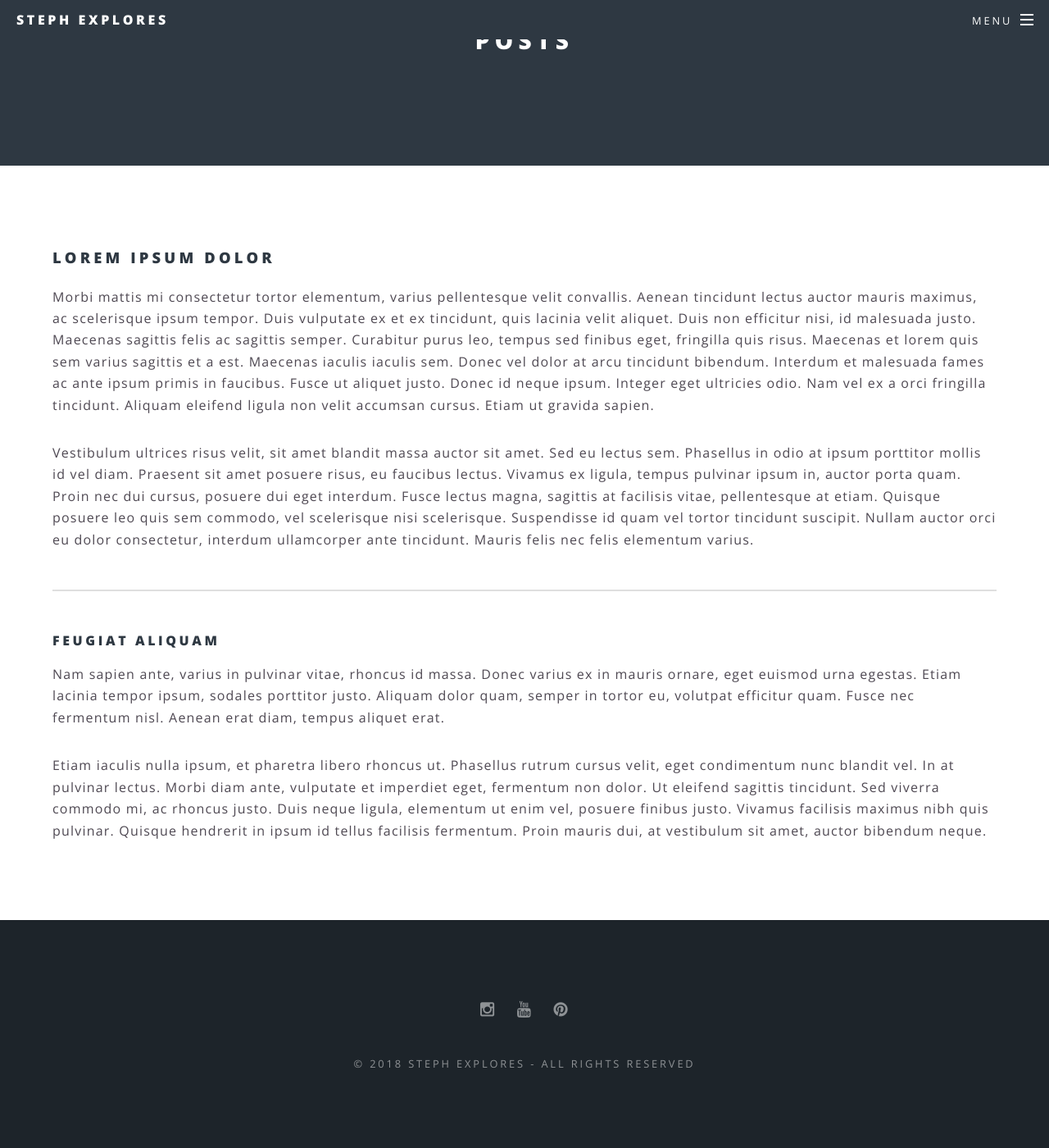
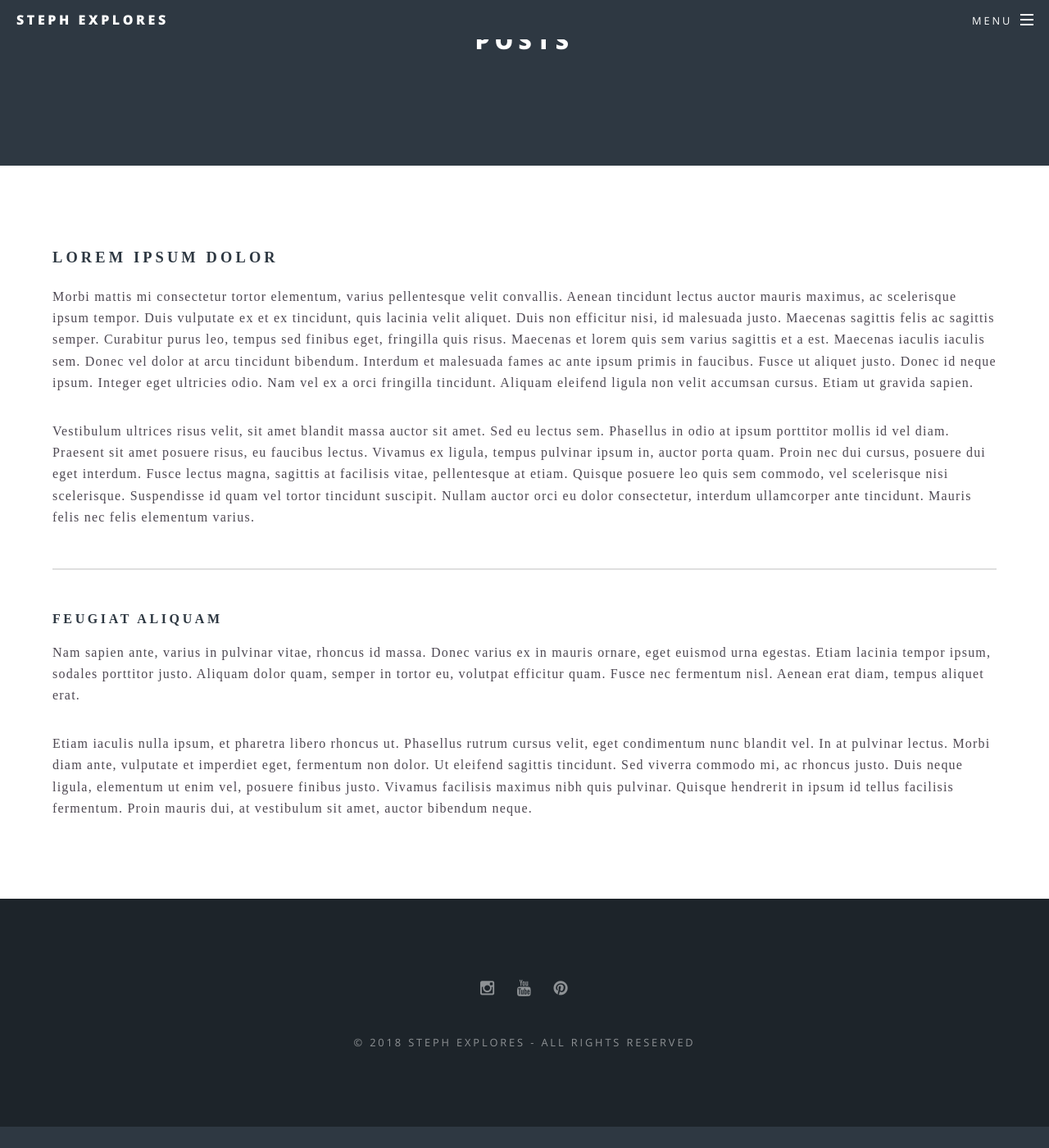
Before and after one commit to stephexplores/website, a Jekyll site: the page built from generic.html, in a window 1280 px wide and 1400 px high, scrolled down 151 px. Shown: the whole window at 82% size. Built offline with Jekyll 4.4.1, drawn with Linux system fonts in a browser that asks for light colours; after the commit the page ends 1525 px from its top, so only the background shows below that.

Commit message:
Article Font

```diff
--- a/css/main.scss
+++ b/css/main.scss
@@ -2109,6 +2109,10 @@ $baseurl: '{{ site.baseurl }}/images';
 	background: #868897;
 }
 
+.article{
+	font-family: 'Lora',serif;
+}
+
 .article img{
 	width: 100%;
 	height: auto;
```
